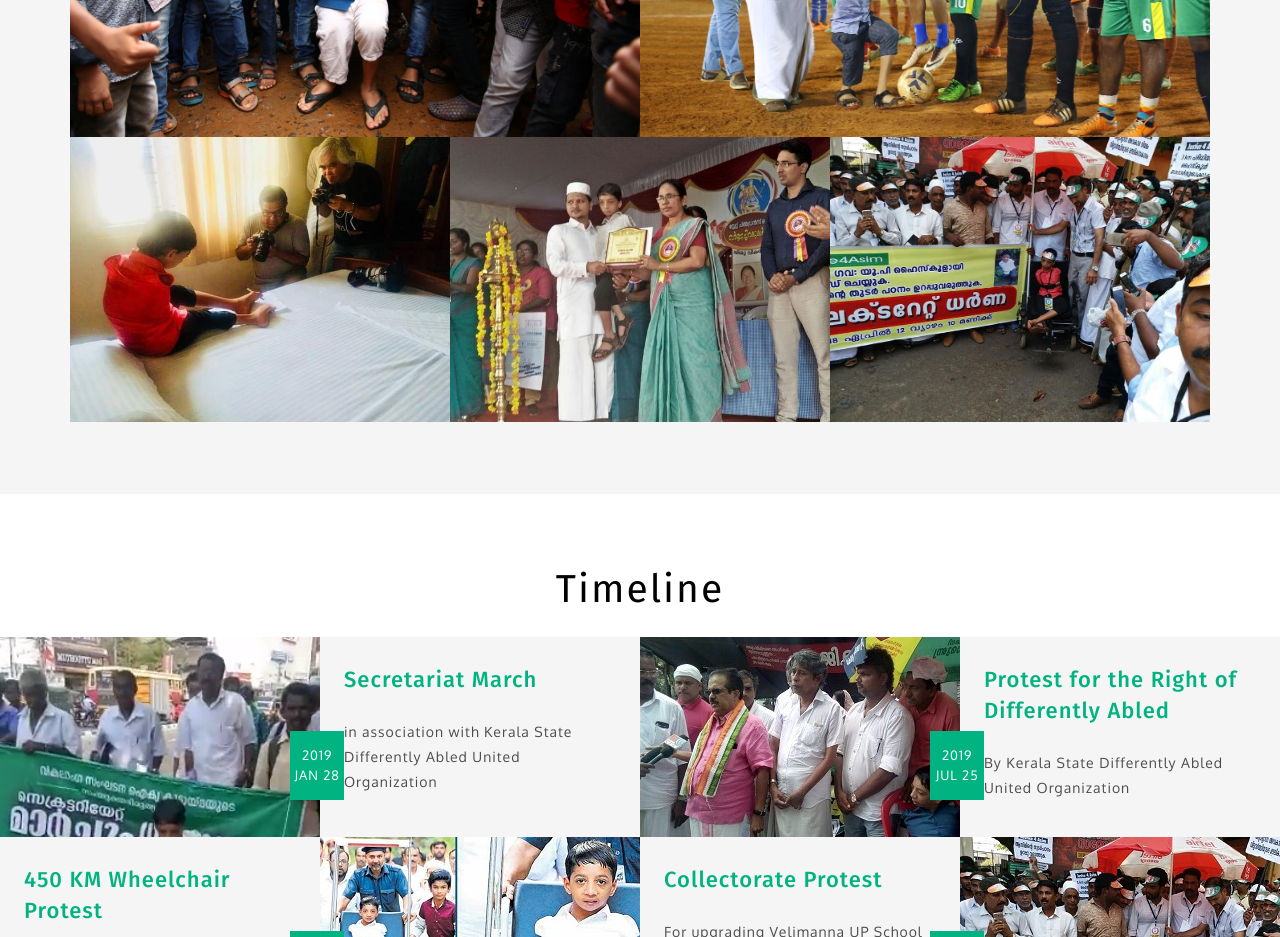
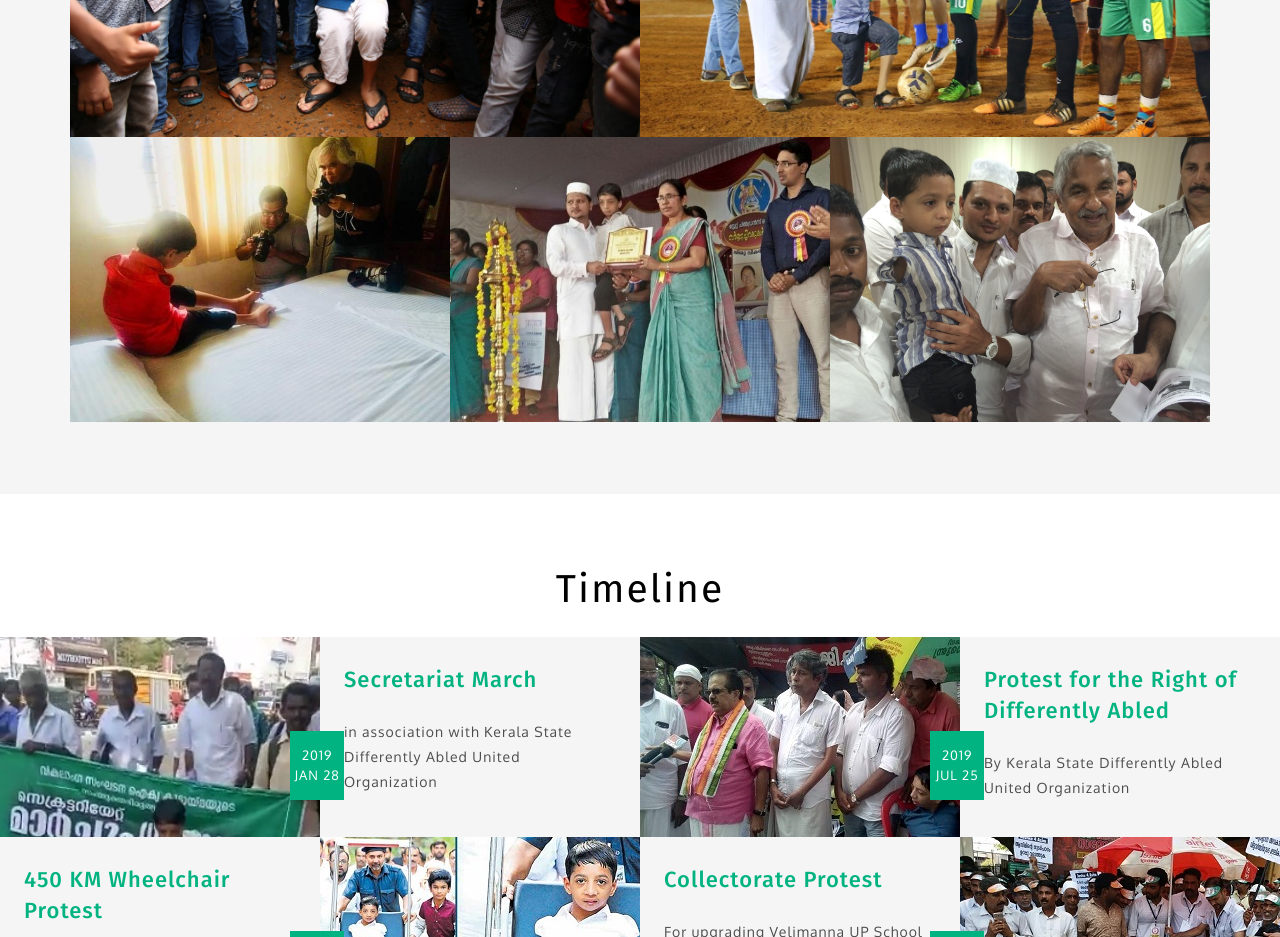
Before and after one commit to MaqsoodPoovadka/aasim-foundation, a plain HTML site: page index.html in a window 1280 px wide. Shown: the part 3200-4137 px from the top of the page. Drawn offline with Linux system fonts and the light colour scheme.

Commit message:
galley update

```diff
--- a/index.html
+++ b/index.html
@@ -411,7 +411,7 @@
                </div>
                <div class="col-lg-4 col-md-4 col-sm-12 gallery-img-three p-0">
                   <div class="gallery-grids">
-                     <a href="#gal9"><img src="images/gallery/dharna.jpg" alt="news image" class="img-fluid"></a>
+                     <a href="#gal9"><img src="images/gallery/oommen chandy.jpg" alt="Oommen Chandy" class="img-fluid"></a>
                   </div>
                </div>
             </div>
```
Also changed, not shown: images/gallery/dharna.jpg (deleted), images/gallery/oommen chandy.jpg (added).
